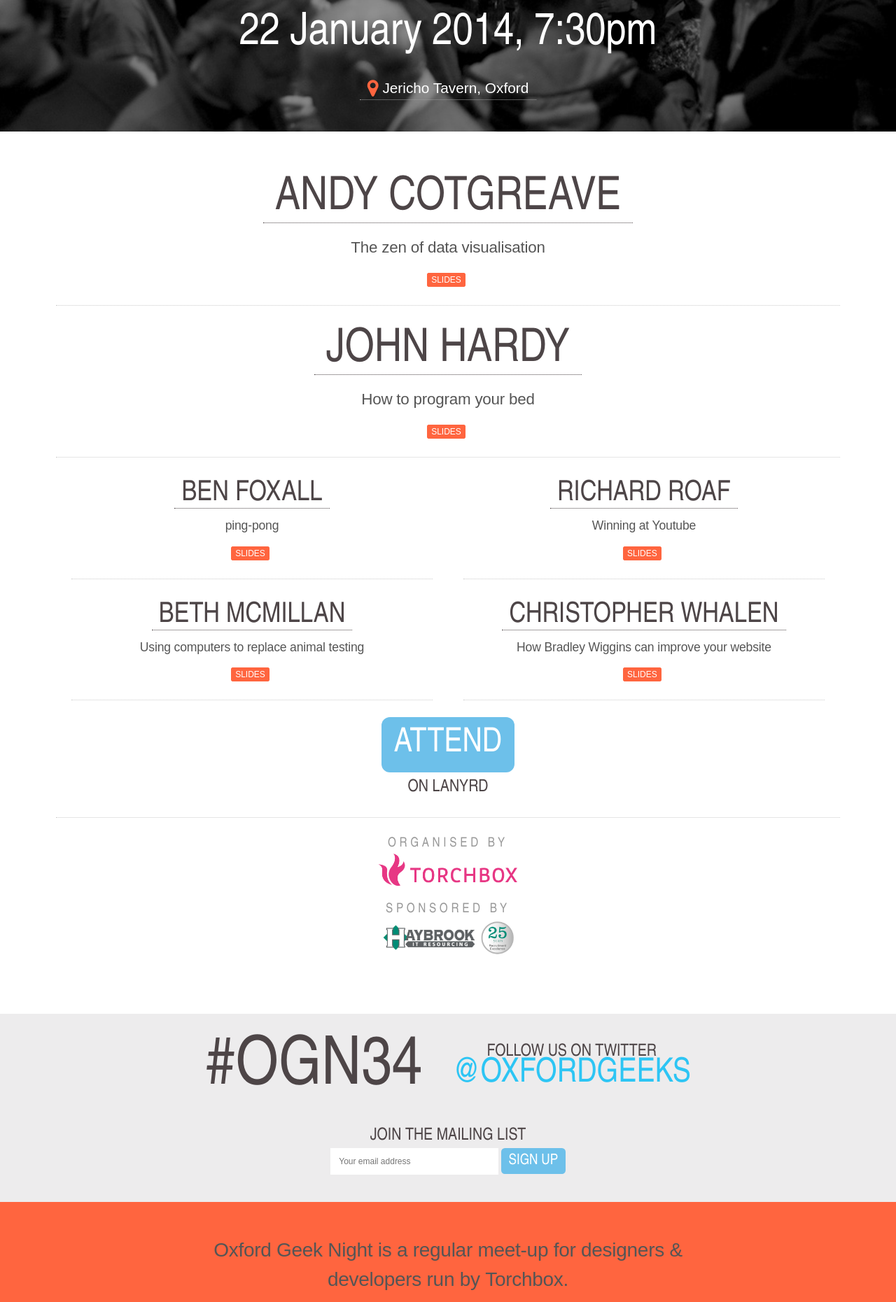
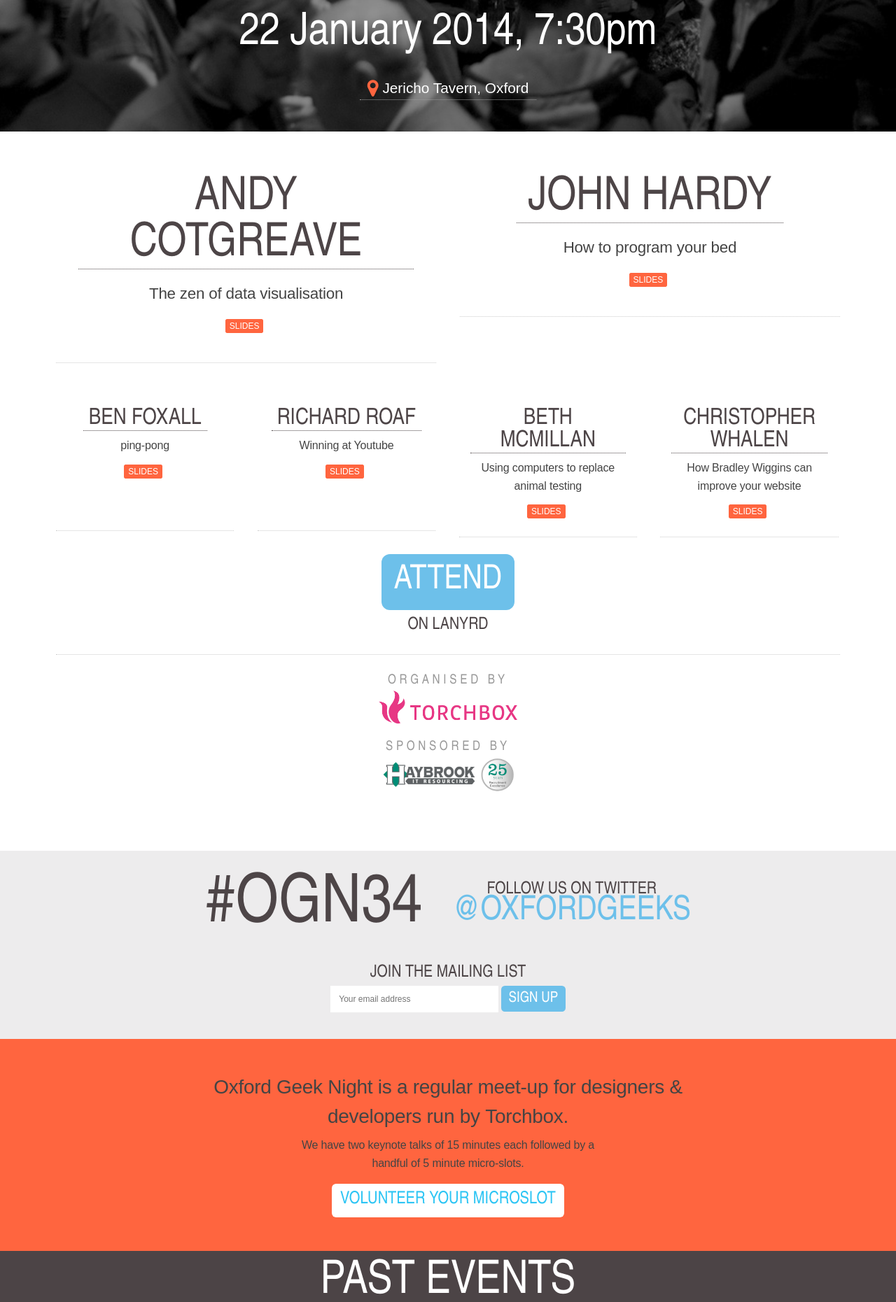
Before and after one commit to torchbox/ogn, a Jekyll site: the page built from index.html, in a window 1280 px wide. Shown: the part 447-2308 px from the top of the page at 70% size. Built offline with Jekyll 4.4.1, drawn with Linux system fonts in a browser that asks for light colours; nearby versions of some CDN libraries; Markdown is read by kramdown in place of the engine named in the settings.

Commit message:
Design refresh

```diff
--- a/assets/css/main.css
+++ b/assets/css/main.css
@@ -138,8 +138,8 @@
   font-weight: 400;
   margin: 0 0 1.5em 0;
   padding: 0;
-  font-size: 1.1em;
-  color: #555555;
+  font-size: 1em;
+  color: #444;
   line-height: 1.6;
   letter-spacing: -0.01em;
 }
@@ -289,7 +289,7 @@
 
 
 a.link-fat {
-  color: #2dc5f4;
+  color: #6dc0ea;
   font-size: 3em;
   text-transform: uppercase;
   line-height: 1em;
@@ -440,7 +440,9 @@
   }
 
     .keynotes {
-      margin: 2em 0 0 0;
+      margin: 2em 0 2em 0;
+      display: block;
+      overflow: hidden;
     }
 
     .keynotes h2 {
@@ -449,6 +451,21 @@
 
     .keynotes p {
       font-size: 1.4em;
+    }
+
+    .keynotes li {
+    display: block;
+    width: 48.5%;
+    float: left;
+    -webkit-box-sizing: border-box;
+    -moz-box-sizing: border-box;
+    box-sizing: border-box;
+    margin-left: 3%;
+    padding-bottom: 3em;
+  }
+
+    .keynotes li:first-child {
+      margin-left: 0;
     }
 
   .speakers a h2,
@@ -675,23 +692,28 @@
   }
 
   .speakers h2{
-    font-size: 2.5em;
+    font-size: 2em;
   }
     .keynotes h2 {
       font-size: 4.125em;
     }
 
-    .microslots li {
-      display: block;
-      width: 46%;
-      float: left;
-      padding: 2em 1em;
-      margin: auto 2%;
-      min-height: 10em;
-      border-bottom:1px dotted #ccc;
-      -webkit-box-sizing: border-box; /* Safari/Chrome, other WebKit */
-         -moz-box-sizing: border-box;    /* Firefox, other Gecko */
-              box-sizing: border-box;         /* Opera/IE 8+ */
+
+  .microslots li {
+    display: block;
+    width: 22.7%;
+    float: left;
+    padding: 2em 1em;
+    min-height: 13em;
+    border-bottom: 1px dotted #ccc;
+    -webkit-box-sizing: border-box;
+    -moz-box-sizing: border-box;
+    box-sizing: border-box;
+    margin-left: 3%;
+  }
+
+    .microslots li:first-child {
+      margin-left: 0;
     }
 
   .event-info, .sponsor, .speakers {
```
